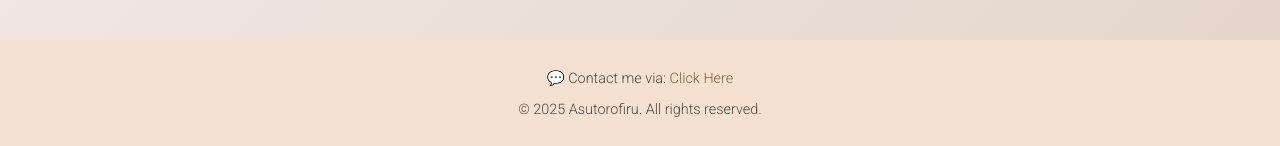
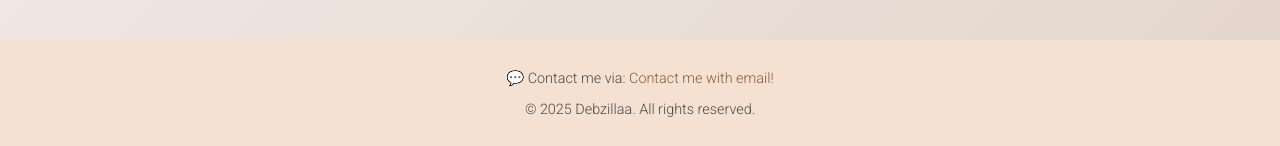
Before and after one commit to Debzillaa/upi-donation-page, a plain HTML site: page index.html in a window 1280 px wide. Shown: the part 1043-1189 px from the top of the page. Drawn offline with Linux system fonts and the light colour scheme.

Commit message:
Minor changes

```diff
--- a/index.html
+++ b/index.html
@@ -4,11 +4,9 @@
     <meta charset="UTF-8" />
     <meta name="viewport" content="width=device-width, initial-scale=1.0" />
     <title>Support MEEE!!!</title>
-    <link
-      href="https://fonts.googleapis.com/css2?family=Roboto:wght@300&family=Dancing+Script:wght@600&display=swap"
-      rel="stylesheet"
-    />
+    <link href="https://fonts.googleapis.com/css2?family=Roboto:wght@300&family=Dancing+Script:wght@600&display=swap" rel="stylesheet" />
     <link rel="stylesheet" href="styles.css" />
+    <link rel="icon" type="image/x-icon" href="hand-holding-dollar-solid.svg" />
   </head>
   <body>
     <header class="header">
@@ -55,9 +53,9 @@
     <footer class="footer">
       <p>
         💬 Contact me via:
-        <a href="mailto:contact2debjit@gmail.com" target="_blank">Click Here</a>
+        <a href="mailto:contact2debjit@gmail.com" target="_blank">Contact me with email!</a>
       </p>
-      <p>&copy; 2025 Asutorofiru. All rights reserved.</p>
+      <p>&copy; 2025 Debzillaa. All rights reserved.</p>
     </footer>
 
     <script src="script.js"></script>
```
Also changed, not shown: hand-holding-dollar-solid.svg (added).
